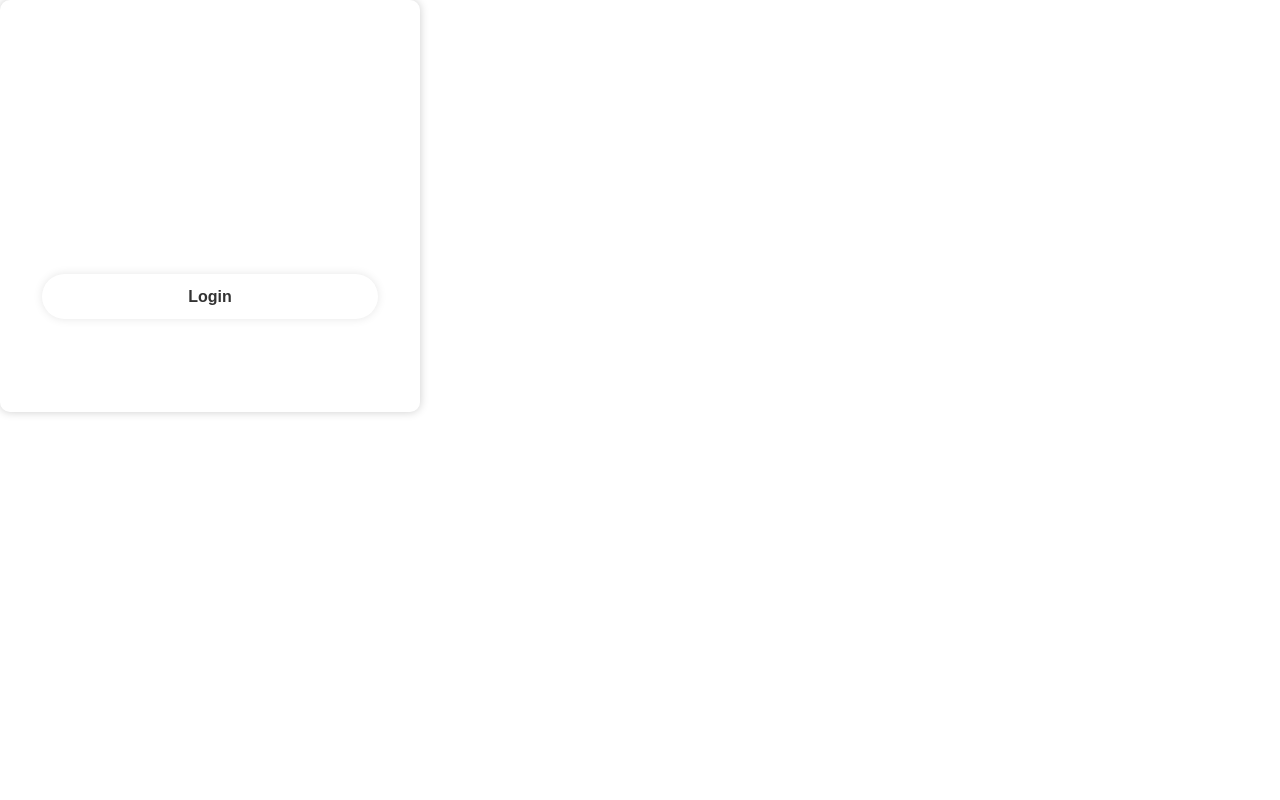
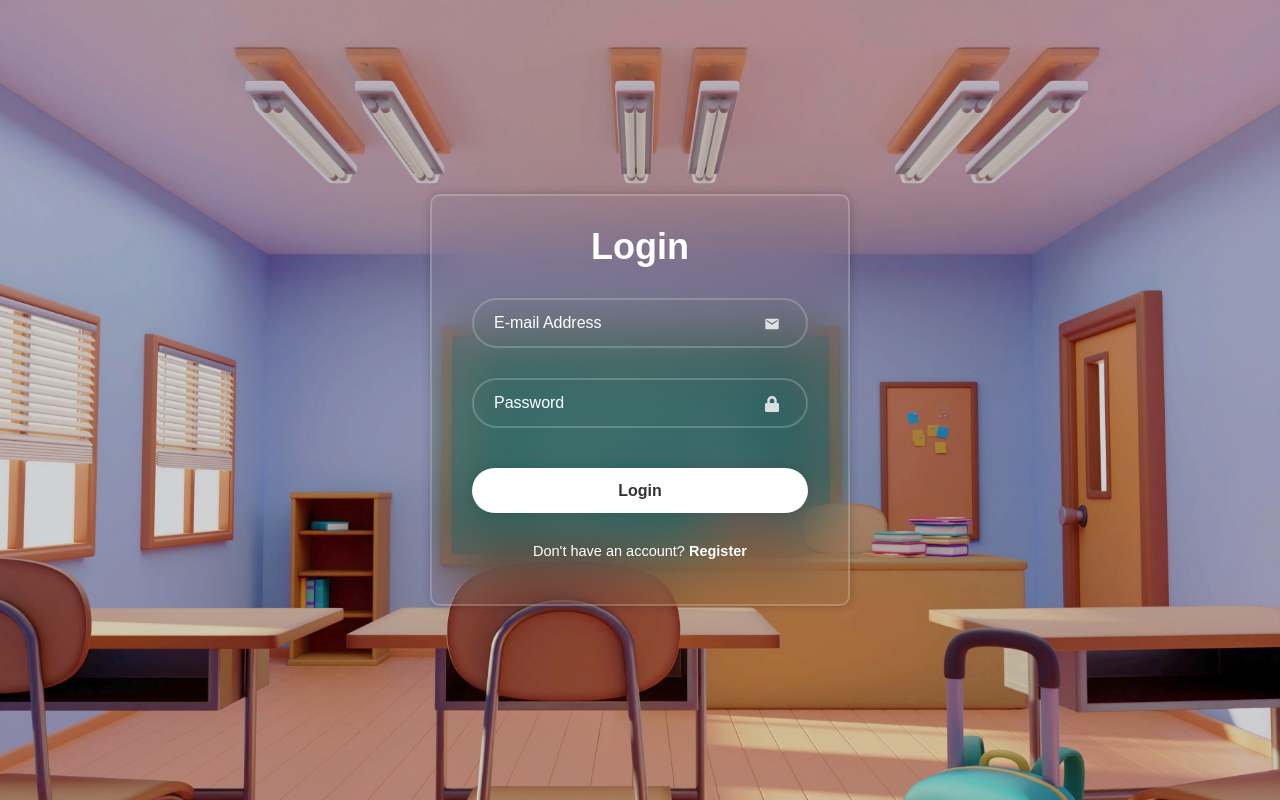
Before and after one commit to PKpattranit999719/Cooperative-Education, a React (Create React App) app in the folder front_end/: page /login in a window 1280 px wide. Built offline with nearby package versions, Linux system fonts and the light colour scheme.

Commit message:
PrivateRoute

```diff
--- a/front_end/src/Components/Pages/AdminPage/Lesson/Lesson.js
+++ b/front_end/src/Components/Pages/AdminPage/Lesson/Lesson.js
@@ -45,7 +45,7 @@ const navigate = useNavigate();
   ]);
 
   const handleExploreClick = () => {
-    navigate("/quize"); // นำทางไปที่ /quize
+    navigate("/quiz"); // นำทางไปที่ /quize
   };
 
   return (
--- a/front_end/src/Components/Pages/Shared/Login/Login.css
+++ b/front_end/src/Components/Pages/Shared/Login/Login.css
@@ -1,3 +1,14 @@
+body {
+    display: flex;
+    justify-content: center;
+    align-items: center;
+    min-height: 100vh;
+    margin: 0;
+    background: lightblue;
+    background: url('../../../../Components/Assets/background.jpg') no-repeat;
+    background-size: cover;
+}
+
 .wrapper {
     width: 420px;
     background: transparent;
@@ -8,6 +19,7 @@
     border-radius: 10px;
     padding: 30px 40px;
 }
+
 
 .wrapper h1 {
     font-size: 36px;
--- a/front_end/src/Components/Pages/Shared/Login/Login.jsx
+++ b/front_end/src/Components/Pages/Shared/Login/Login.jsx
@@ -1,5 +1,5 @@
 import React, { useState } from 'react';
-import './Login.css';
+import "./Login.css";
 import { FaUser, FaLock } from "react-icons/fa";
 import { MdEmail } from "react-icons/md";
 
--- /dev/null
+++ b/front_end/src/Components/share/PrivateRoutes.js
@@ -0,0 +1,9 @@
+import { Navigate } from 'react-router-dom';
+
+const PrivateRoute = ({ element: Element }) => {
+  const isAuthenticated = !!localStorage.getItem('authToken');
+
+  return isAuthenticated ? <Element /> : <Navigate to="/login" />;
+};
+
+export default PrivateRoute;
--- a/front_end/src/Components/share/Routes.js
+++ b/front_end/src/Components/share/Routes.js
@@ -1,13 +1,14 @@
-import { Outlet  , createBrowserRouter } from 'react-router-dom';
+import { Outlet, createBrowserRouter } from 'react-router-dom';
 import Home from '../Pages/AdminPage/Home/Home';
 import Lesson from '../Pages/AdminPage/Lesson/Lesson';
 import Class from '../Pages/AdminPage/Class/Class';
 import Quiz from '../Pages/AdminPage/Quiz/Quiz';
 import Login from '../Pages/Shared/Login/Login';
 import Register from '../Pages/Shared/Register/Register';
-import Navbar from './Navbar'
-import Sidebar from './Sidebar'
-import '../../App.css'
+import Navbar from './Navbar';
+import Sidebar from './Sidebar';
+import PrivateRoute from '../Share/PrivateRoutes';
+import '../../App.css';
 import History from '../Pages/AdminPage/History/History';
 
 const AppLayout = () => (
@@ -22,14 +23,7 @@ const AppLayout = () => (
         </div>
       </div>
     </>
-  );
-  const LoginLayout = () => (
-    <>
-          <div className="login-layout">
-            <Outlet />
-          </div>
-    </>
-  );
+);
 
 const router = createBrowserRouter([
   {
@@ -37,36 +31,35 @@ const router = createBrowserRouter([
     children: [
       {
         path: "/",
-        element: <Home />,
+        element: <PrivateRoute element={Home} />,
       },
       {
         path: "/history",
-        element: <History />,
+        element: <PrivateRoute element={History} />,
       },
       {
         path: "/lesson",
-        element: <Lesson />,
+        element: <PrivateRoute element={Lesson} />,
       },
       {
         path: "/class",
-        element: <Class />,
+        element: <PrivateRoute element={Class} />,
       },
       {
         path: "/quiz",
-        element: <Quiz />,
+        element: <PrivateRoute element={Quiz} />,
       },
     ],
   },
   {
-    element: <LoginLayout />,
     children: [
       {
         path: "/login",
-        element: <Login />, // Adjusted to the correct component
+        element: <Login />,
       },
       {
         path: "/register",
-        element: <Register />, // Adjusted to the correct component
+        element: <Register />,
       },
     ],
   },
--- a/front_end/src/Components/share/SidebarData.js
+++ b/front_end/src/Components/share/SidebarData.js
@@ -28,10 +28,4 @@ export const SidebarData = [
     icon: <FaIcons.FaChalkboardTeacher />,
     cName: "nav-text",
   },
-  {
-    title: "Logout",
-    path: "/logout",
-    icon: <AiIcons.AiOutlineLogout />,
-    cName: "nav-text logout", // You can customize the style for the logout button
-  },
 ];
```
